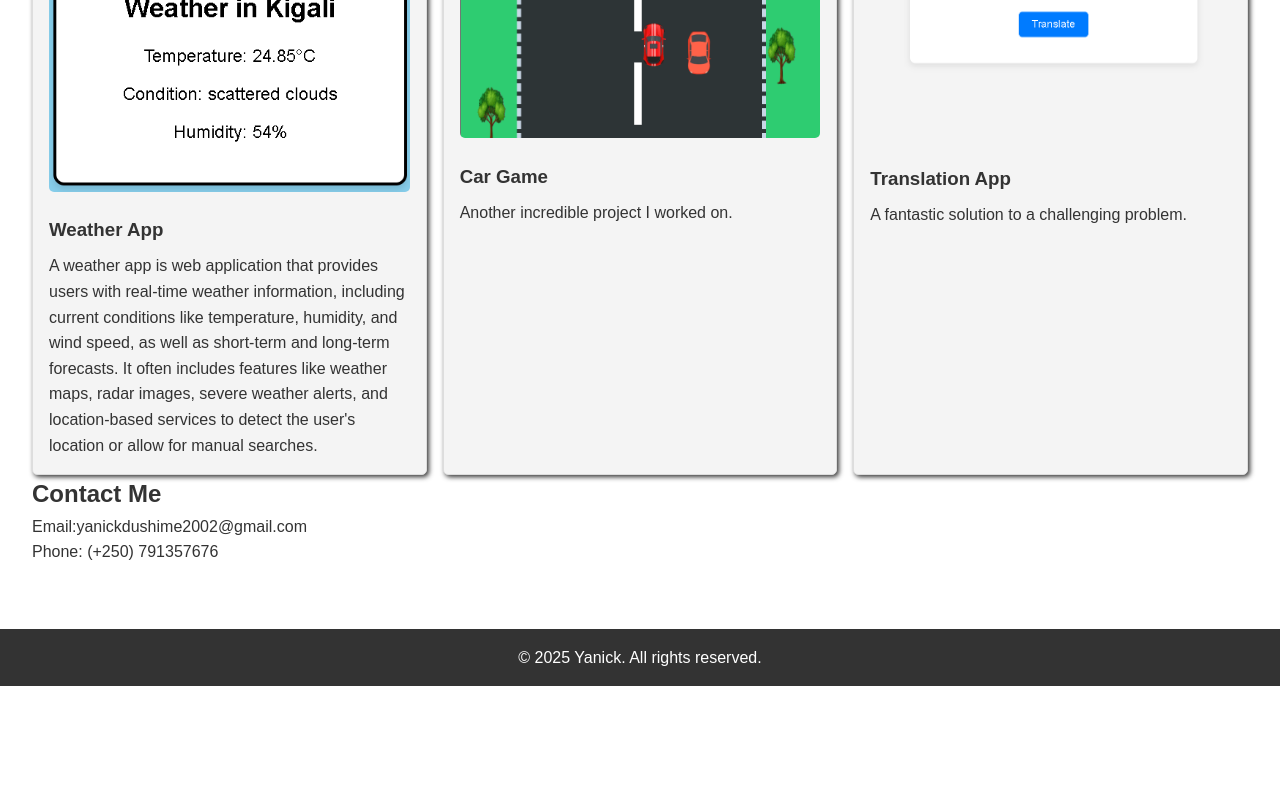
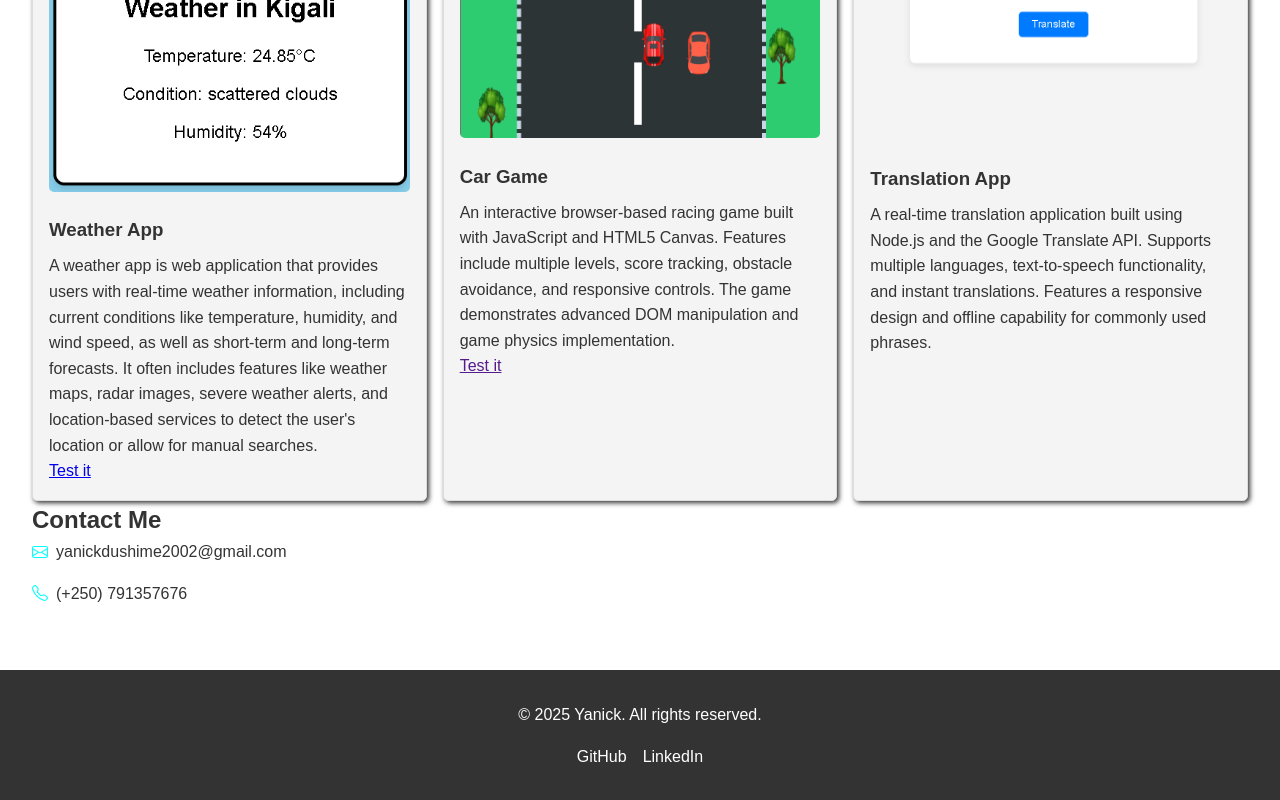
Before and after one commit to Yanickd10/codingHub, a plain HTML site: page index.html in a window 1280 px wide. Shown: the part 734-1534 px from the top of the page. Before the commit the page ends 1420 px from the top, so only its background shows below. Drawn offline with Linux system fonts and the light colour scheme.

Commit message:
new commit

```diff
--- a/index.html
+++ b/index.html
@@ -3,8 +3,9 @@
  <head>
     <meta charset="UTF-8">
     <meta name="viewport" content="width=device-width, initial-scale=1.0">
+    <meta name="description" content="Yanick's Portfolio - Full Stack Developer specializing in web development">
     <link rel="stylesheet" href="style.css">
-    <title>My portfolio</title>
+    <title>Yanick - Full Stack Developer Portfolio</title>
 </head>
 <body>
     <header>
@@ -50,16 +51,18 @@
                     <a href="#"><img src="project1.png" alt="Project 1"></a>
                     <h3>Weather App</h3>
                     <p>A weather app is web application that provides users with real-time weather information, including current conditions like temperature, humidity, and wind speed, as well as short-term and long-term forecasts. It often includes features like weather maps, radar images, severe weather alerts, and location-based services to detect the user's location or allow for manual searches. </p>
+                    <p><a   href="WeatherApp/index.html">Test it</a></p>
                 </div>
                 <div class="card">
-                    <a href="#"><img src="project2.png" alt="Project 2"></a>
+        <a href="#"><img src="project2.png" alt="Car Game Project Screenshot"></a>
         <h3>Car Game</h3>
-                    <p>Another incredible project I worked on.</p>
+        <p>An interactive browser-based racing game built with JavaScript and HTML5 Canvas. Features include multiple levels, score tracking, obstacle avoidance, and responsive controls. The game demonstrates advanced DOM manipulation and game physics implementation.</p>
+        <p><a style="cursor: no-drop;" href="">Test it</a></p>
     </div>
     <div class="card">
-                    <a href="#"><img src="project3.png" alt="Project 3"></a>
+        <a href="#"><img src="project3.png" alt="Translation App Screenshot"></a>
         <h3>Translation App</h3>
-                    <p>A fantastic solution to a challenging problem.</p>
+        <p>A real-time translation application built using Node.js and the Google Translate API. Supports multiple languages, text-to-speech functionality, and instant translations. Features a responsive design and offline capability for commonly used phrases.</p>
     </div>
             </div>
 
@@ -71,14 +74,30 @@
 
           <section id="contact">
         <h2>Contact Me</h2>
-            <p>Email:yanickdushime2002@gmail.com</p>
-            <p>Phone: (+250) 791357676</p>
+        <div class="contact-info">
+            <div class="contact-item">
+                <svg xmlns="http://www.w3.org/2000/svg" width="16" height="16" fill="currentColor" class="bi bi-envelope" viewBox="0 0 16 16">
+                    <path d="M0 4a2 2 0 0 1 2-2h12a2 2 0 0 1 2 2v8a2 2 0 0 1-2 2H2a2 2 0 0 1-2-2V4zm2-1a1 1 0 0 0-1 1v.217l7 4.2 7-4.2V4a1 1 0 0 0-1-1H2zm13 2.383-4.708 2.825L15 11.105V5.383zm-.034 6.876-5.64-3.471L8 9.583l-1.326-.795-5.64 3.47A1 1 0 0 0 2 13h12a1 1 0 0 0 .966-.741zM1 11.105l4.708-2.897L1 5.383v5.722z"/>
+                </svg>
+                <a href="mailto:yanickdushime2002@gmail.com">yanickdushime2002@gmail.com</a>
+            </div>
+            <div class="contact-item">
+                <svg xmlns="http://www.w3.org/2000/svg" width="16" height="16" fill="currentColor" class="bi bi-telephone" viewBox="0 0 16 16">
+                    <path d="M3.654 1.328a.678.678 0 0 0-1.015-.063L1.605 2.3c-.483.484-.661 1.169-.45 1.77a17.568 17.568 0 0 0 4.168 6.608 17.569 17.569 0 0 0 6.608 4.168c.601.211 1.286.033 1.77-.45l1.034-1.034a.678.678 0 0 0-.063-1.015l-2.307-1.794a.678.678 0 0 0-.58-.122l-2.19.547a1.745 1.745 0 0 1-1.657-.459L5.482 8.062a1.745 1.745 0 0 1-.46-1.657l.548-2.19a.678.678 0 0 0-.122-.58L3.654 1.328zM1.884.511a1.745 1.745 0 0 1 2.612.163L6.29 2.98c.329.423.445.974.315 1.494l-.547 2.19a.678.678 0 0 0 .178.643l2.457 2.457a.678.678 0 0 0 .644.178l2.189-.547a1.745 1.745 0 0 1 1.494.315l2.306 1.794c.829.645.905 1.87.163 2.611l-1.034 1.034c-.74.74-1.846 1.065-2.877.702a18.634 18.634 0 0 1-7.01-4.42 18.634 18.634 0 0 1-4.42-7.009c-.362-1.03-.037-2.137.703-2.877L1.885.511z"/>
+                </svg>
+                <a href="tel:+250791357676">(+250) 791357676</a>
+            </div>
+        </div>
     </section>
     </div>
 
 
    <footer>
-        <p> &copy; <span onload="gettime()" id="mydate"></span> Yanick. All rights reserved.</p>
+        <p>&copy; <span id="mydate">2025</span> Yanick. All rights reserved.</p>
+        <div class="social-links">
+            <a href="https://github.com/yourusername" target="_blank" rel="noopener noreferrer">GitHub</a>
+            <a href="https://linkedin.com/in/yourusername" target="_blank" rel="noopener noreferrer">LinkedIn</a>
+        </div>
     </footer>
 <script src="script.js"></script>
 
--- a/style.css
+++ b/style.css
@@ -180,3 +180,73 @@ iframe{
         border-radius: 10px;
     }
 }
+/* Responsive layout */
+@media screen and (max-width: 768px) {
+    .container {
+        padding: 1rem;
+    }
+
+    .grid {
+        grid-template-columns: 1fr;
+        gap: 1.5rem;
+    }
+
+    header {
+        flex-direction: column;
+        text-align: center;
+    }
+
+    .navcontent nav {
+        flex-direction: column;
+        gap: 1rem;
+    }
+
+    .logoimg img {
+        max-width: 150px;
+    }
+}
+
+/* Contact section improvements */
+.contact-info {
+    display: flex;
+    flex-direction: column;
+    gap: 1rem;
+}
+
+.contact-item {
+    display: flex;
+    align-items: center;
+    gap: 0.5rem;
+}
+
+.contact-item a {
+    color: inherit;
+    text-decoration: none;
+}
+
+.contact-item a:hover {
+    text-decoration: underline;
+}
+
+/* Footer improvements */
+footer {
+    display: flex;
+    flex-direction: column;
+    align-items: center;
+    gap: 1rem;
+    padding: 2rem 1rem;
+}
+
+.social-links {
+    display: flex;
+    gap: 1rem;
+}
+
+.social-links a {
+    color: inherit;
+    text-decoration: none;
+}
+
+.social-links a:hover {
+    text-decoration: underline;
+}
```
Lines whose indentation alone changed are shown as unchanged.
